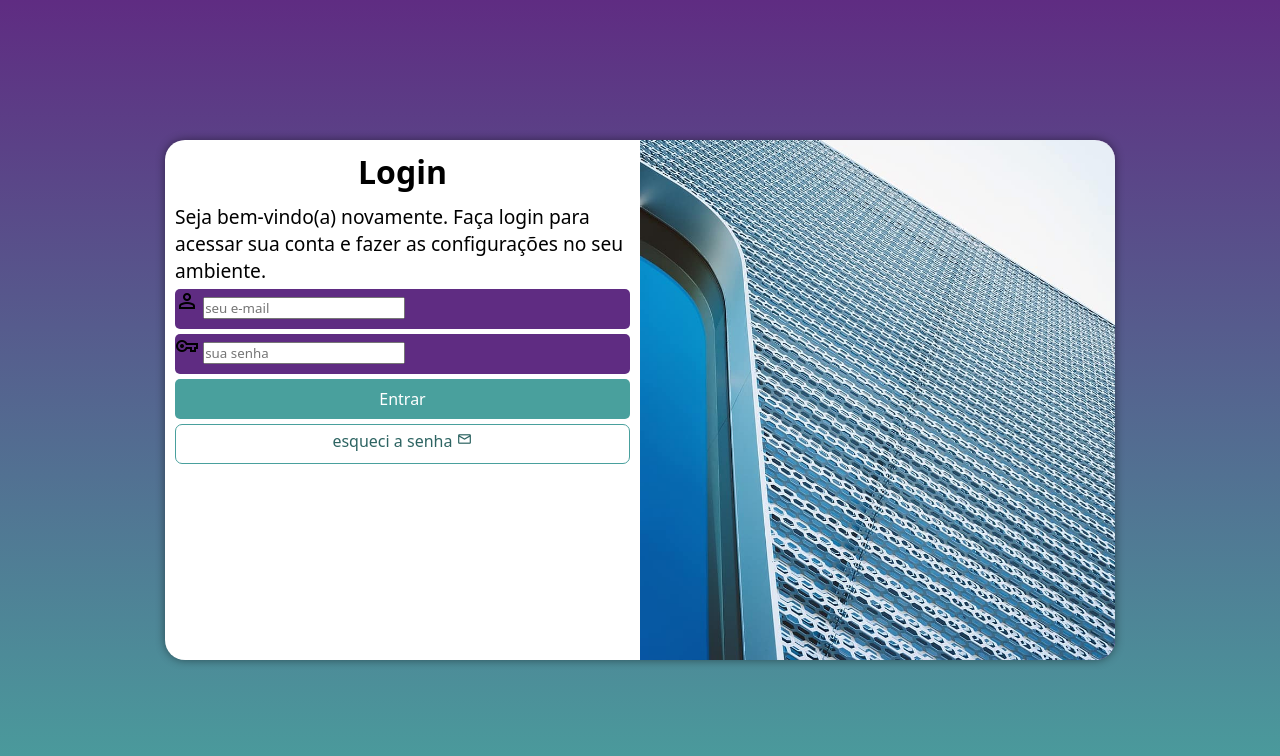
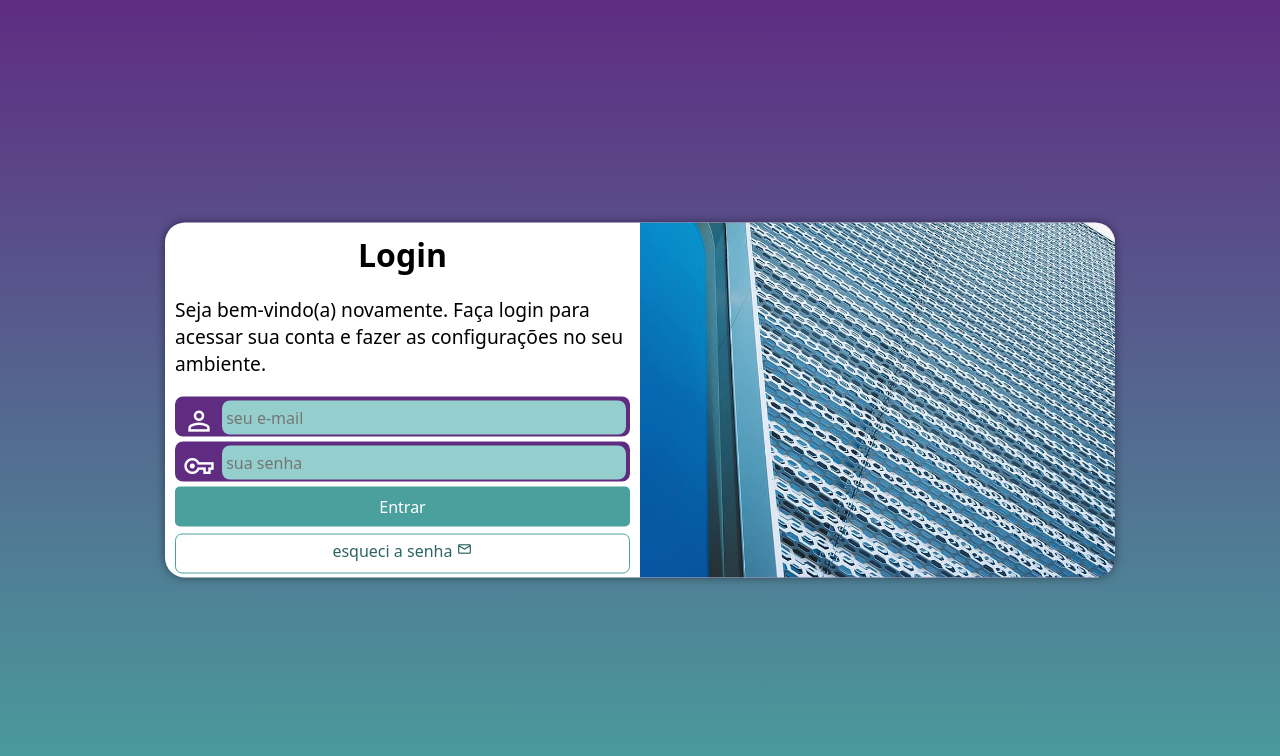
Before and after one commit to brunosousaprogrammer/projeto-login, a plain HTML site: page index.html in a window 1280 px wide. Drawn offline with nearby package versions, Linux system fonts and the light colour scheme.

Commit message:
fim do projeto

```diff
--- a/estilos/mediaquery.css
+++ b/estilos/mediaquery.css
@@ -15,6 +15,7 @@
 
     section#login{
         width: 80vw;
+        height: 280px;
     }
     section#login > div#imagem{
         float: left;
@@ -36,6 +37,8 @@
 
     section#login{
         width: 950px;
+        height: 355px;
+
     }
     section#login > div#imagem{
         float: right;
@@ -51,5 +54,6 @@
     }
     div#formulario > p{
     font-size: 1.2em;
+    margin: 20px 0px;
 }
 }
--- a/estilos/style.css
+++ b/estilos/style.css
@@ -34,7 +34,7 @@ section#login{
 
     background-color: white;
     width: 250px;
-    height: 520px;
+    height: 510px;
     border-radius: 20px;
     overflow: hidden;
     box-shadow: 0px 0px 10px rgba(0, 0, 0, 0.449);
@@ -63,13 +63,15 @@ div#formulario > h1{
 }
 div#formulario > p{
     font-size: 0.8em;
+    margin: 10px 0px;
 }
 form > div.campo{
     background-color: #5f2c82;
+    border: 3px solid #5f2c82;
     width: 100%;
     display: block;
     height: 40px;
-    border-radius: 5px;
+    border-radius: 8px;
     margin: 5px 0px;
     margin-top: 5px;
 }
@@ -78,6 +80,27 @@ div.campo > label {
     display: none;
 }
 
+div.campo > span{
+    color: white;
+    /*background-color: black;*/
+    font-size: 2em;
+    width: 40px;
+    padding: 5px;
+}
+div.campo > input{
+    background-color: #94cfcd;
+    font-size: 1em;
+    width: calc(100% - 45px);
+    height: 100%;
+    transform: translateY(-13px);
+
+    border: 0px;
+    border-radius: 8px;
+    padding: 4px;
+}
+div.campo > input:focus-within{
+    background-color: white;
+}
 form > input[type=submit]{
     display: block;
     font-size: 1em;
@@ -106,7 +129,7 @@ form > a.botao{
     border: 1px solid #49a09d;
     border-radius: 7px;
     text-decoration: none;
-    margin-top: 5px;
+    margin-top: 7px;
     padding-top: 5px;
 }
 form > a.botao > span{
```
